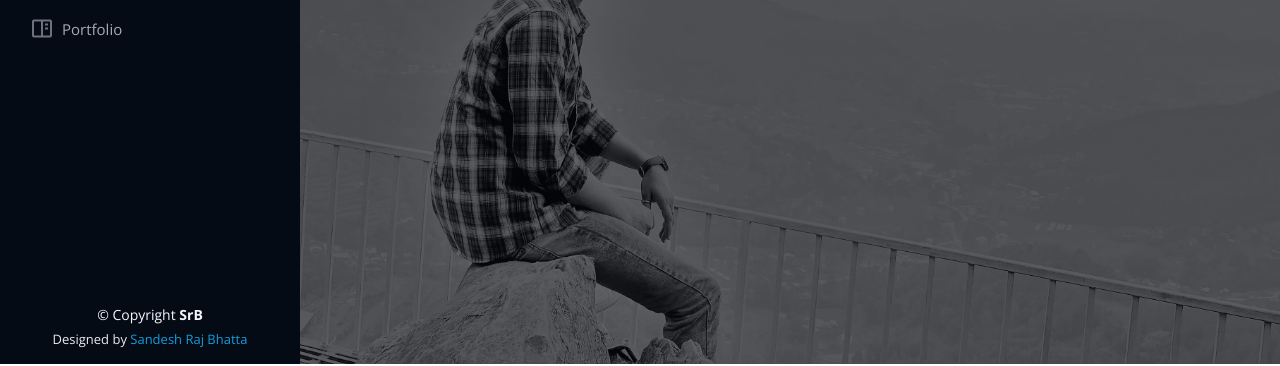
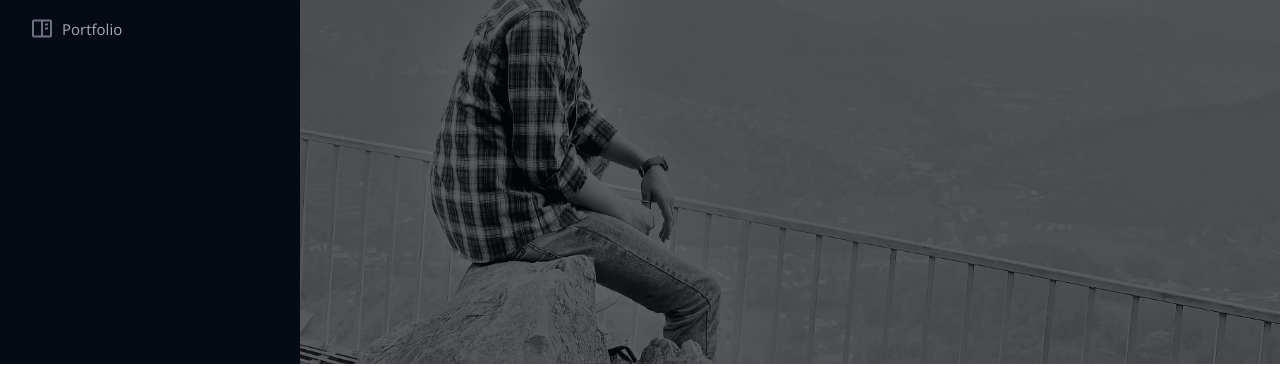
Before and after one commit to Sandesh567/Sandeshrajbhatta.github.io, a plain HTML site: page index.html in a window 1280 px wide. Shown: the part 436-802 px from the top of the page. Drawn offline with nearby package versions, Linux system fonts and the light colour scheme.

Commit message:
Update index.html
footer was deleted

```diff
--- a/index.html
+++ b/index.html
@@ -210,17 +210,7 @@
 
   </main><!-- End #main -->
 
-  <!-- ======= Footer ======= -->
-  <footer id="footer">
-    <div class="container">
-      <div class="copyright">
-        &copy; Copyright <strong><span>SrB</span></strong>
-      </div>
-      <div class="credits">
-        Designed by <a href="">Sandesh Raj Bhatta</a>
-      </div>
-    </div>
-  </footer><!-- End  Footer -->
+
 
   <!-- Vendor JS Files -->
   <script src="assets/vendor/purecounter/purecounter.js"></script>
```
